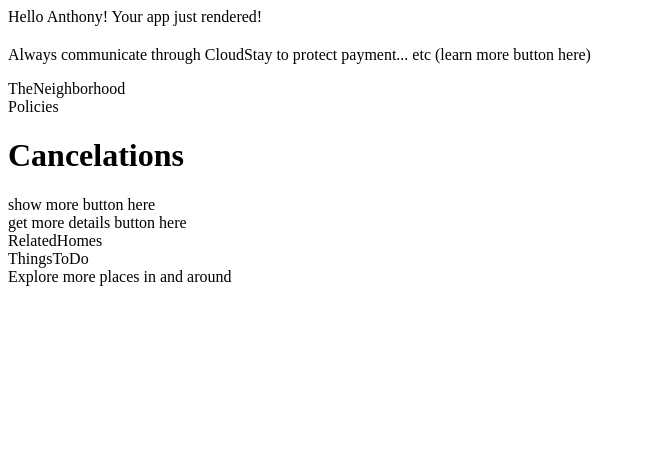
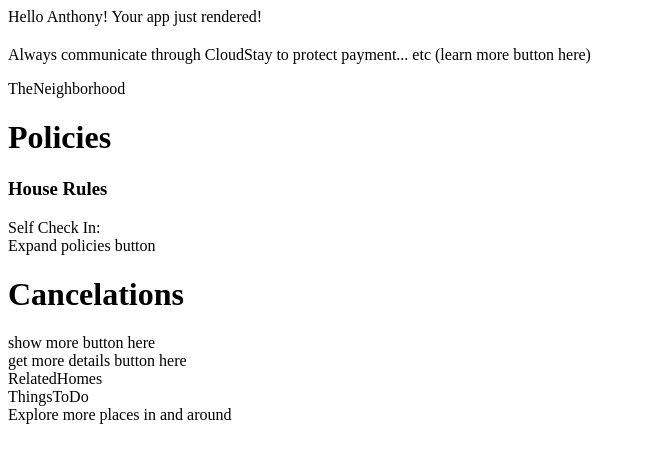
Before and after one commit to cloudstay/anthonysServiceModules, a React app: page / in a window 1280 px wide. Shown: the top 462 px of the page, without its empty margins (0-645 px from the left). Built offline with nearby package versions, Linux system fonts and the light colour scheme; no server answers; the HTML template or start-up script is replaced by a standard one.

Commit message:
render policies component element

```diff
--- a/client/src/components/Policies.jsx
+++ b/client/src/components/Policies.jsx
@@ -10,7 +10,15 @@
 
     render(){
       return(
-        <div>Policies</div>
+        <div>
+          <h1>Policies</h1>
+          <h3>House Rules</h3>
+          <div>Self Check In: {JSON.stringify(this.props.selfCheckIn)}</div><div>{this.props.checkInTime}</div>
+          <div>{JSON.stringify(this.props.smoking)}</div><div>{JSON.stringify(this.props.parties)}</div>
+          <div>{JSON.stringify(this.props.pets)}</div>
+          <div>{JSON.stringify(this.props.securityDeposit)}</div><div>{this.props.depositAmount}</div>
+          <div>Expand policies button</div>
+        </div>
       )
     }
 }
```
